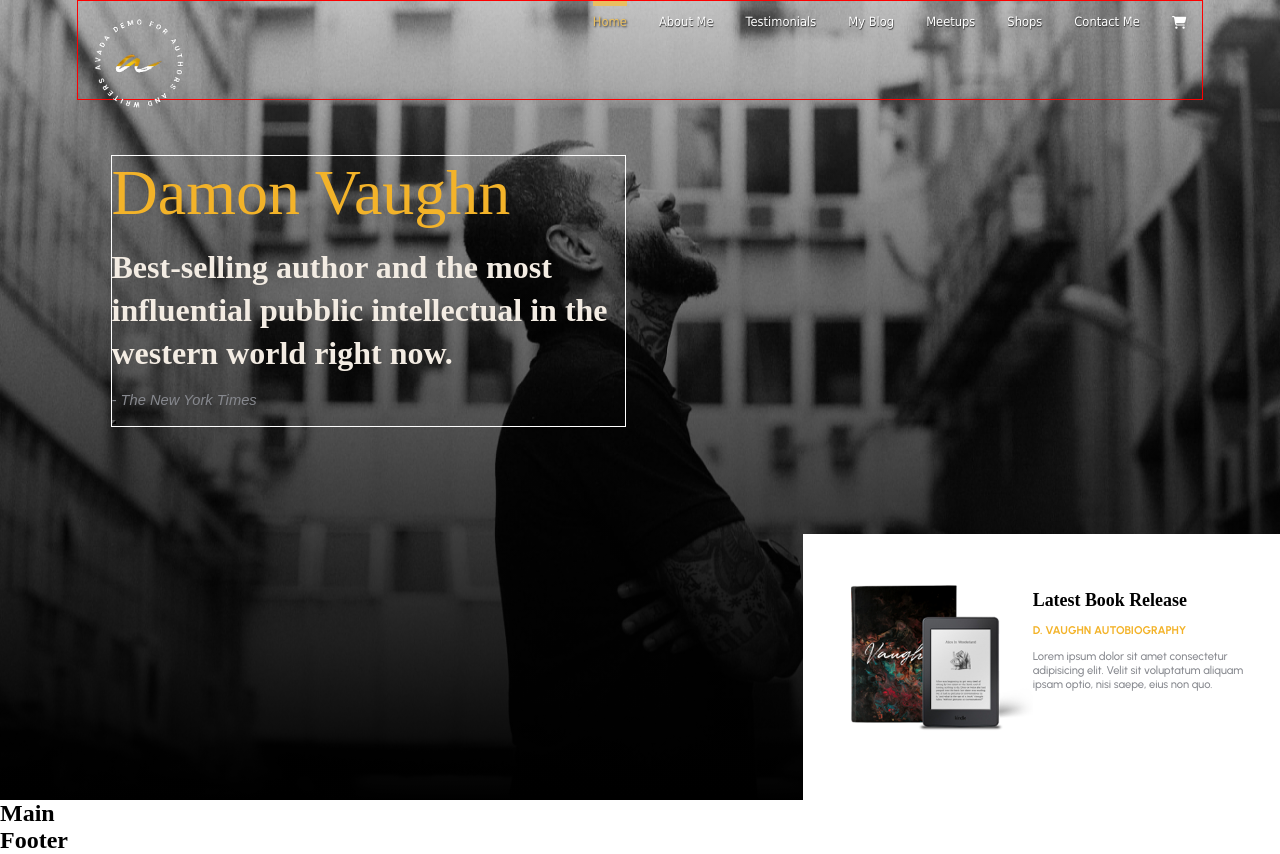
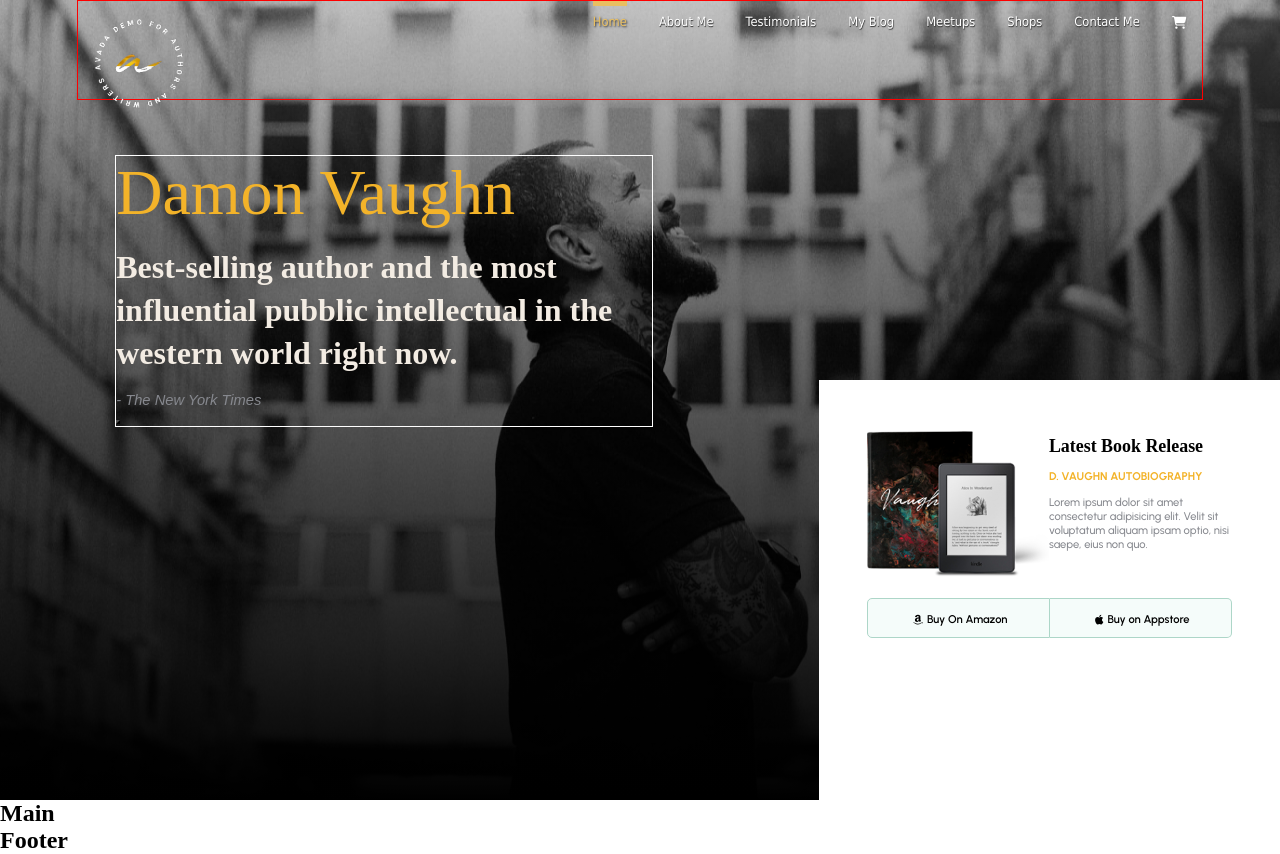
Before and after one commit to revanderground/proj-html-vuejs, a Vue app: page / in a window 1280 px wide. Built offline with nearby package versions, Linux system fonts and the light colour scheme; a web font is replaced by a local one.

Commit message:
button widgets

```diff
--- a/src/components/Header.vue
+++ b/src/components/Header.vue
@@ -24,8 +24,8 @@
                 </div>
 
 
-                <div class="content-box row">
-                    <div class="left-box col-7">
+                <div class="content-box d-flex">
+                    <div class="left-box">
 
                         <div class="jumbotron-text">
                             <div class="jumbotron-name">
@@ -47,7 +47,7 @@
 
                     </div>
 
-                    <div class="right-box col-5">
+                    <div class="right-box">
                         <div class="widget-box p-5">
                             <div class="widget d-flex">
                                 <div class="widget-img-box">
@@ -71,10 +71,23 @@
 
                             </div>
 
+                            <div class="buy-buttons-box d-flex">
+                                <div class="button-left  text-center">
+                                    <div>
+                                        <i class="fa-brands fa-amazon btn-widget px-1"></i>Buy On Amazon
+                                    </div>
 
 
+                                </div>
+
+                                <div class="button-right text-center">
+                                    <div>
+                                        <i class="fa-brands fa-apple btn-widget px-1"></i>Buy on Appstore
+                                    </div>
+                                </div>
 
 
+                            </div>
 
 
 
--- a/src/styles/Header.scss
+++ b/src/styles/Header.scss
@@ -11,6 +11,8 @@
     background-size: cover;
     height: 100vh;
 
+
+    //topbar
     .topbar-container{
         max-width: 88%;
         border: 1px solid red;
@@ -58,10 +60,14 @@
 
 }
 
+//content box
 .content-box{
     height:calc(100% - 100px);
 }
 
+.left-box{
+    width: 60%;
+}
 .left-box, .right-box {
     height:100%;
 }
@@ -96,14 +102,17 @@
 
 .right-box{
     position: relative;
+    width:40%;
 
 }
+
+//widget area
 .widget-box{
     position: absolute;
     bottom:0 ;
     right: 0;
     background-color: white;
-    height:calc (100vh / 2);
+    height: 60%;;
     width: 90%;
 }
 
@@ -131,3 +140,45 @@
     font-family: 'Urbanist', sans-serif;
     font-weight: 500;
 }
+
+.buy-buttons-box{
+    width: 100%;
+    height: 40px;
+
+}
+
+.button-left, .button-right{
+    font-size: 0.7em;
+    font-family: 'Urbanist', sans-serif;
+    font-weight: 600;
+    width:50%;
+    height: 100%;
+    padding-top: 12.5px;
+    background-color: #F5FCFA;
+
+}
+
+.button-left{
+    border-radius: 5px 0px 0px 5px;
+    border: 1px solid #ADD6C8;
+}
+
+.button-right{
+    border-radius: 0px 5px 5px 0px;
+    border: 1px solid #ADD6C8;
+    border-left: none;
+}
+
+
+
+div.button-left:hover {
+    background-color: $Keppel;
+    color: white;
+    cursor: pointer;
+}
+
+div.button-right:hover {
+    background-color: $Keppel;
+    color: white;
+    cursor: pointer;
+}
```
